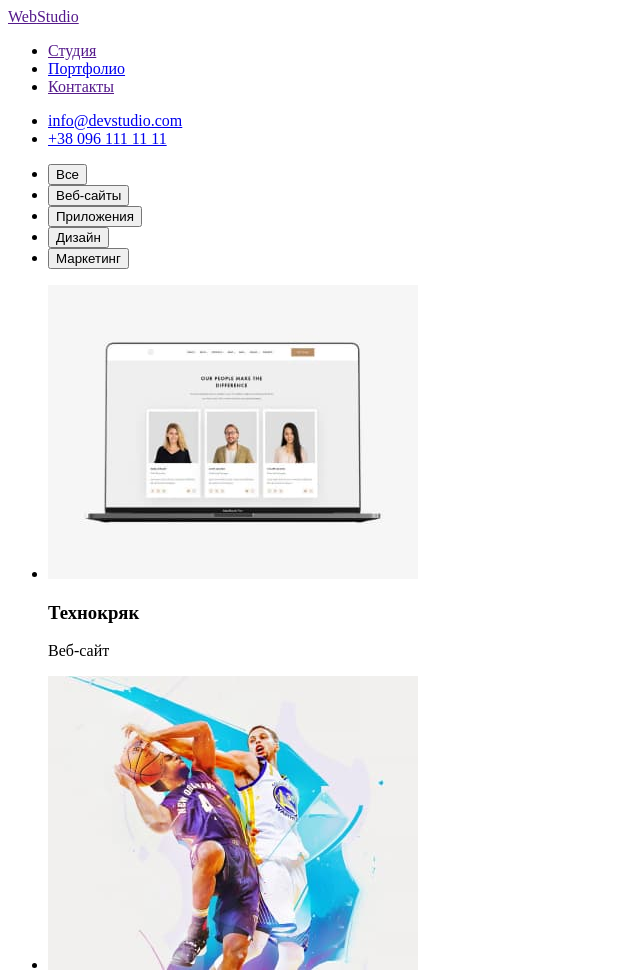
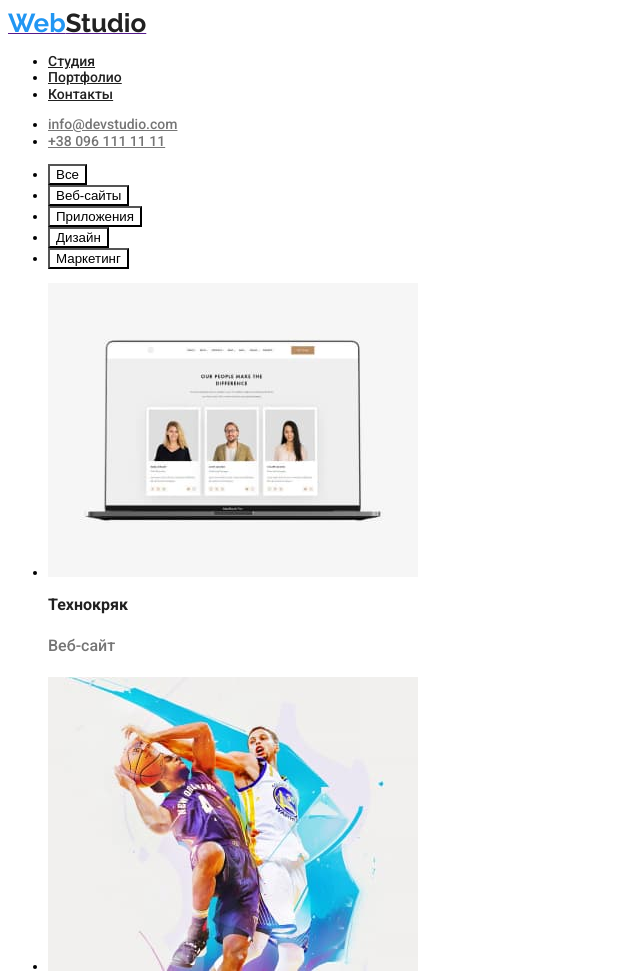
Before and after one commit to Aleksei211/goit-markup-hw-01, a plain HTML site: page portfolio.html in a window 1280 px wide. Shown: the top 974 px of the page, without its empty margins (0-640 px from the left). Drawn offline with Linux system fonts and the light colour scheme.

Commit message:
подключает стили

```diff
--- a/portfolio.html
+++ b/portfolio.html
@@ -6,8 +6,9 @@
     <meta http-equiv="X-UA-Compatible" content="IE=edge">
     <meta name="viewport" content="width=device-width, initial-scale=1.0">
     <title>WebStudio</title>
-<link rel="preconnect" href="https://fonts.googleapis.com">
-<link rel="preconnect" href="https://fonts.gstatic.com" crossorigin>
+    <link rel="stylesheet" href="./css/styles.css">
+    <link rel="preconnect" href="https://fonts.googleapis.com">
+    <link rel="preconnect" href="https://fonts.gstatic.com" crossorigin>
 <link
     href="https://fonts.googleapis.com/css2?family=Raleway:wght@700&family=Roboto:wght@400;500;700;900&display=swap "
     rel="stylesheet"
@@ -20,7 +21,7 @@
         <a href=""><span class="logo">Web</span><span class="logo-second">Studio</span></a>
         <nav>
             <ul class="site-nav">
-                <li><a href="" class="link current">Студия</a></li>
+                <li><a href="./index.html" class="link current">Студия</a></li>
                 <li><a href="./portfolio.html" class="link current">Портфолио</a></li>
                 <li><a href="" class="link current">Контакты</a></li>
             </ul>
```
Also changed, not shown: index.html (+1 -3 lines).
